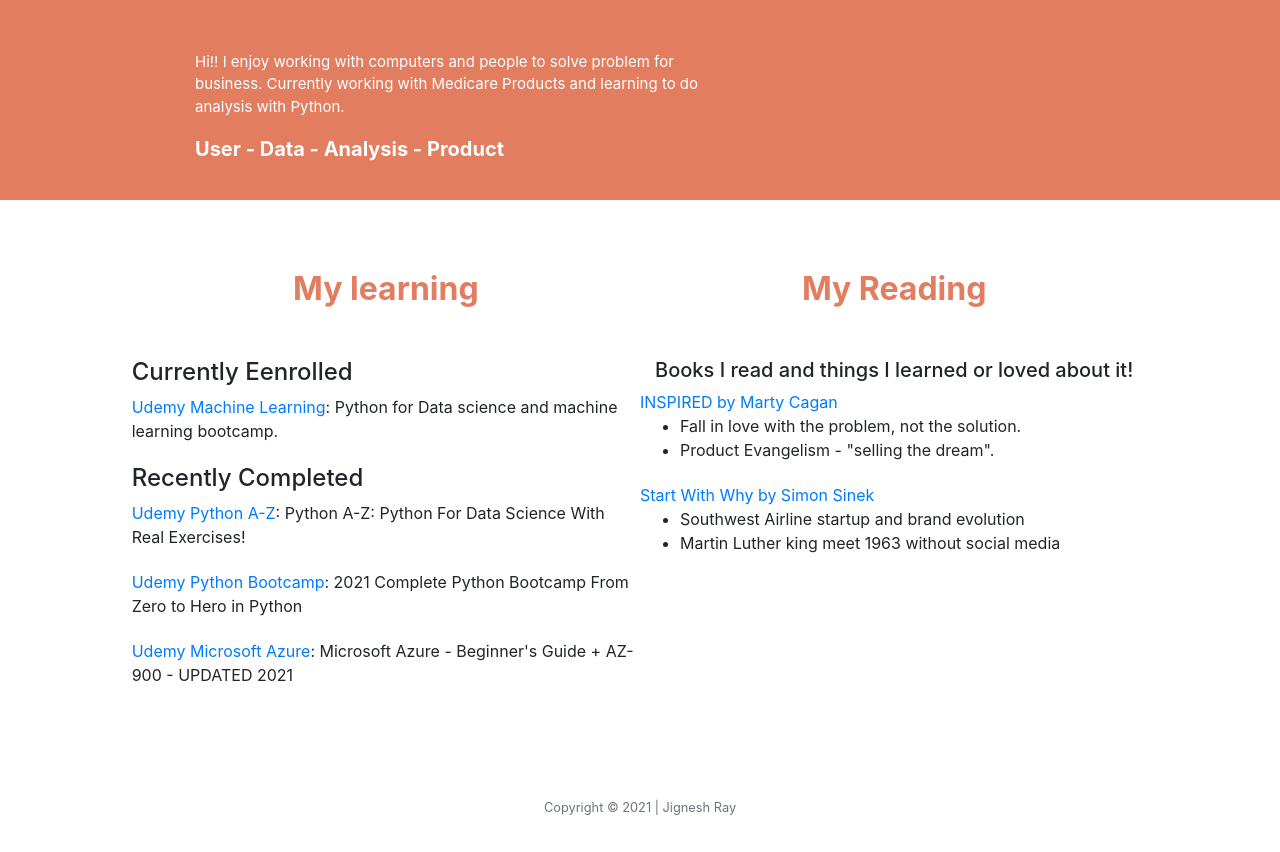
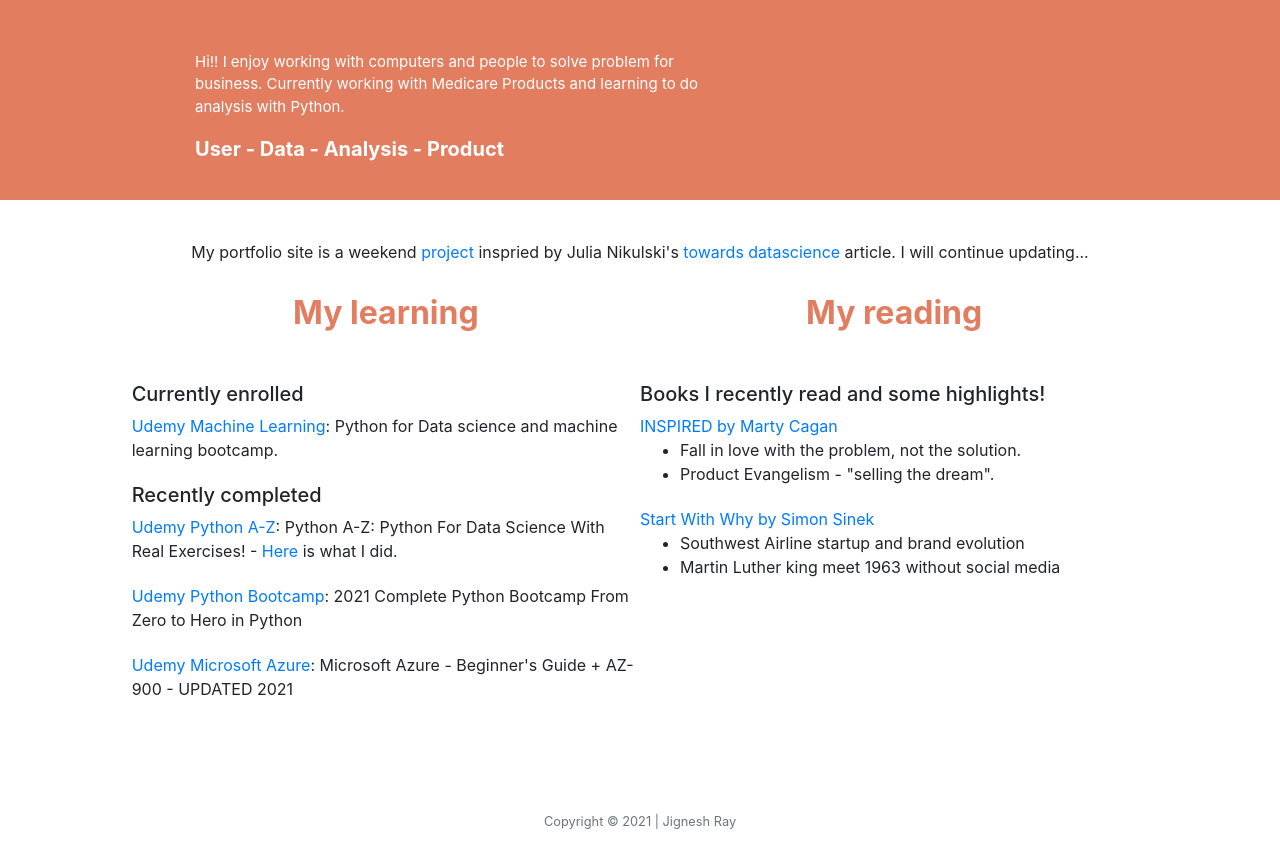
Before and after one commit to JigneshRay/PortfolioWebSite, a Flask app: page /en/ in a window 1280 px wide. Shown: the part 76-928 px from the top of the page. Before the commit the page ends 891 px from the top, so only its background shows below. Run offline with Flask 2, Linux system fonts and the light colour scheme; some libraries are stand-ins or nearby versions.

Commit message:
Add files via upload

```diff
--- a/templates/index.html
+++ b/templates/index.html
@@ -9,6 +9,8 @@
     <section class="home-content">
         <div class="container p-0">
 		   <div class="row portfolio-row justify-content-center">
+			My portfolio site is a weekend&nbsp;<a target="_blank" class="about-link" href="https://github.com/JigneshRay/PortfolioWebSite">project</a>&nbsp;inspried by Julia Nikulski's&nbsp;<a target="_blank" class="about-link" href="https://towardsdatascience.com/how-to-build-a-data-science-portfolio-website-335b0f253822">
+				towards datascience</a>&nbsp;article. I will continue updating...
                 <div class="col-12 col-md-5">
                     <div class="row justify-content-center">
                         <div class="text-center">
@@ -17,7 +19,7 @@
                     </div>
                     <div class="row justify-content-center">
                         <div class="row index-img text-left">
-						<h4>Currently Eenrolled</h4>
+						<h5>Currently enrolled</h5>
                             <p><a target="_blank" class="about-link" href="https://udemy.com/course/python-for-data-science-and-machine-learning-bootcamp/">Udemy Machine Learning</a>:
                                 Python for Data science and machine learning bootcamp.
                             </p>
@@ -25,9 +27,9 @@
                     </div>
 					<div class="row justify-content-center">
                         <div class="row index-img text-left">
-						<h4>Recently Completed</h4>
+						<h5>Recently completed</h5>
                             <p><a target="_blank" class="about-link" href="https://udemy.com/course/python-coding/">Udemy Python A-Z</a>:
-                                Python A-Z: Python For Data Science With Real Exercises!
+                                Python A-Z: Python For Data Science With Real Exercises! - <a target="_blank" class="about-link" href="https://github.com/JigneshRay/AtoZPythonDataSci_Udemy">Here</a>&nbsp;is what I did.
                             </p>
                         </div>
                     </div>
@@ -52,14 +54,15 @@
                 <div class="col-12 col-md-5">
                     <div class="row justify-content-center">
                         <div class="text-center">
-				            <h2 class="index-header">My Reading</h2>
-							<h5>Books I read and things I learned or loved about it!</h5>
+				            <h2 class="index-header">My reading</h2>
+
 						</div>
                     </div>
-                    <div class="row justify-content-left">
+					<div class="row justify-content-center">
 							<div class="row index-img text-left">
-							<a target="_blank" class="about-link" href="https://read.amazon.com/kp/embed?asin=B077NRB36N&preview=newtab&linkCode=kpe&ref_=cm_sw_r_kb_dp_H46NKCSATK246006CDXQ">INSPIRED by Marty Cagan</a>
-						<p>
+								<h5>Books I recently read and some highlights!</h5>
+							<br>
+							<a target="_blank" class="about-link" href="https://read.amazon.com/kp/embed?asin=B077NRB36N&preview=newtab&linkCode=kpe&ref_=cm_sw_r_kb_dp_H46NKCSATK246006CDXQ">INSPIRED by Marty Cagan</a><br>
 							<ul>
                                 <li>
 									Fall in love with the problem, not the solution.
@@ -70,9 +73,9 @@
 							</ul>
 						 </div>
 						 </div>
-                    <div class="row justify-content-left">
+						<div class="row justify-content-center">
 					    <div class="row index-img text-left">
-								<a target="_blank" class="about-link" href="https://read.amazon.com/kp/embed?asin=B002Q6XUE4&preview=newtab&linkCode=kpe&ref_=cm_sw_r_kb_dp_E9CKHPDGCK6KN2HFCQV3">Start With Why by Simon Sinek</a><p>
+								<a target="_blank" class="about-link" href="https://read.amazon.com/kp/embed?asin=B002Q6XUE4&preview=newtab&linkCode=kpe&ref_=cm_sw_r_kb_dp_E9CKHPDGCK6KN2HFCQV3">Start With Why by Simon Sinek</a><br>
 							<ul>
                                 <li>
 									Southwest Airline startup and brand evolution
```
Lines whose indentation alone changed are shown as unchanged.
